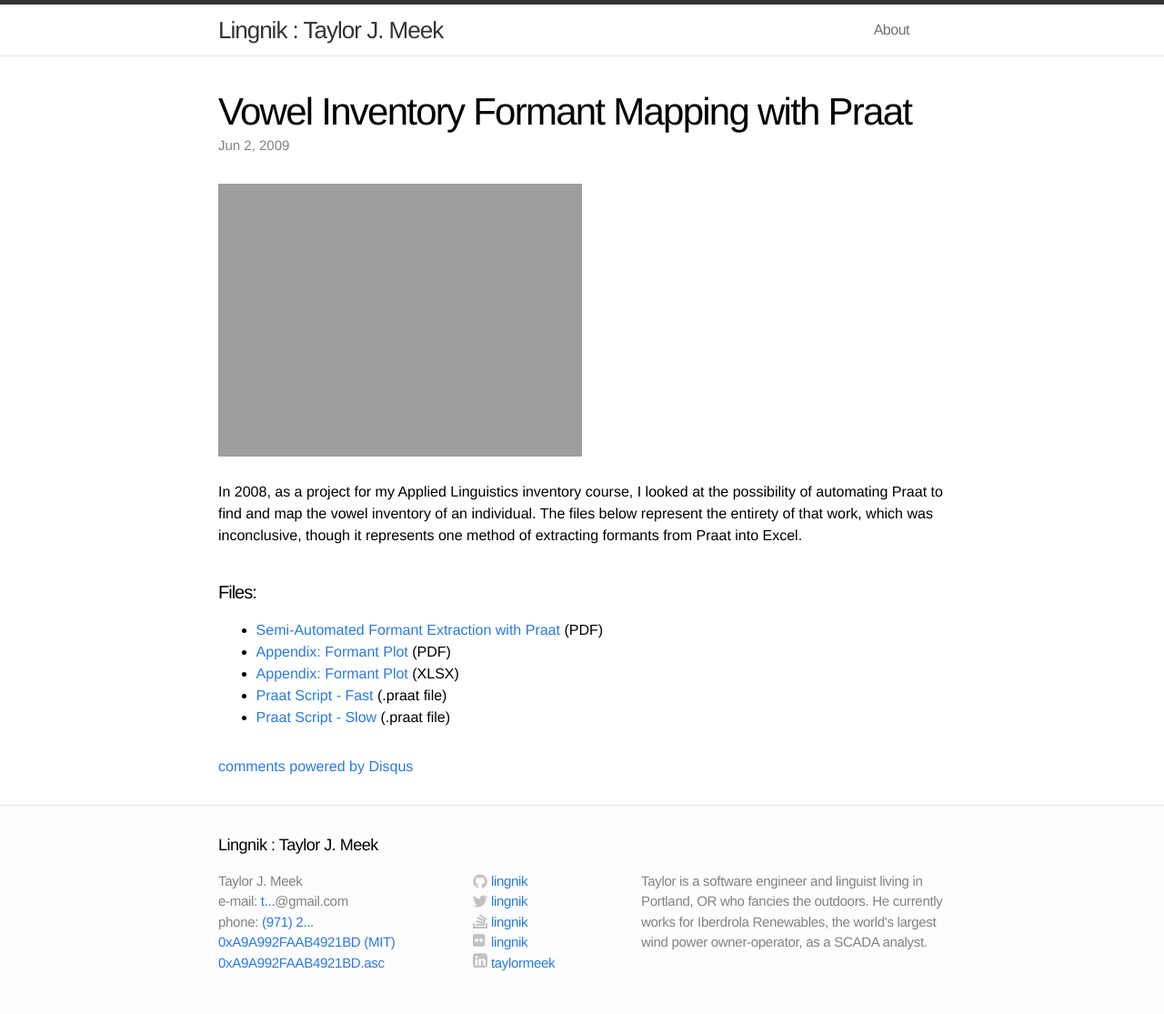
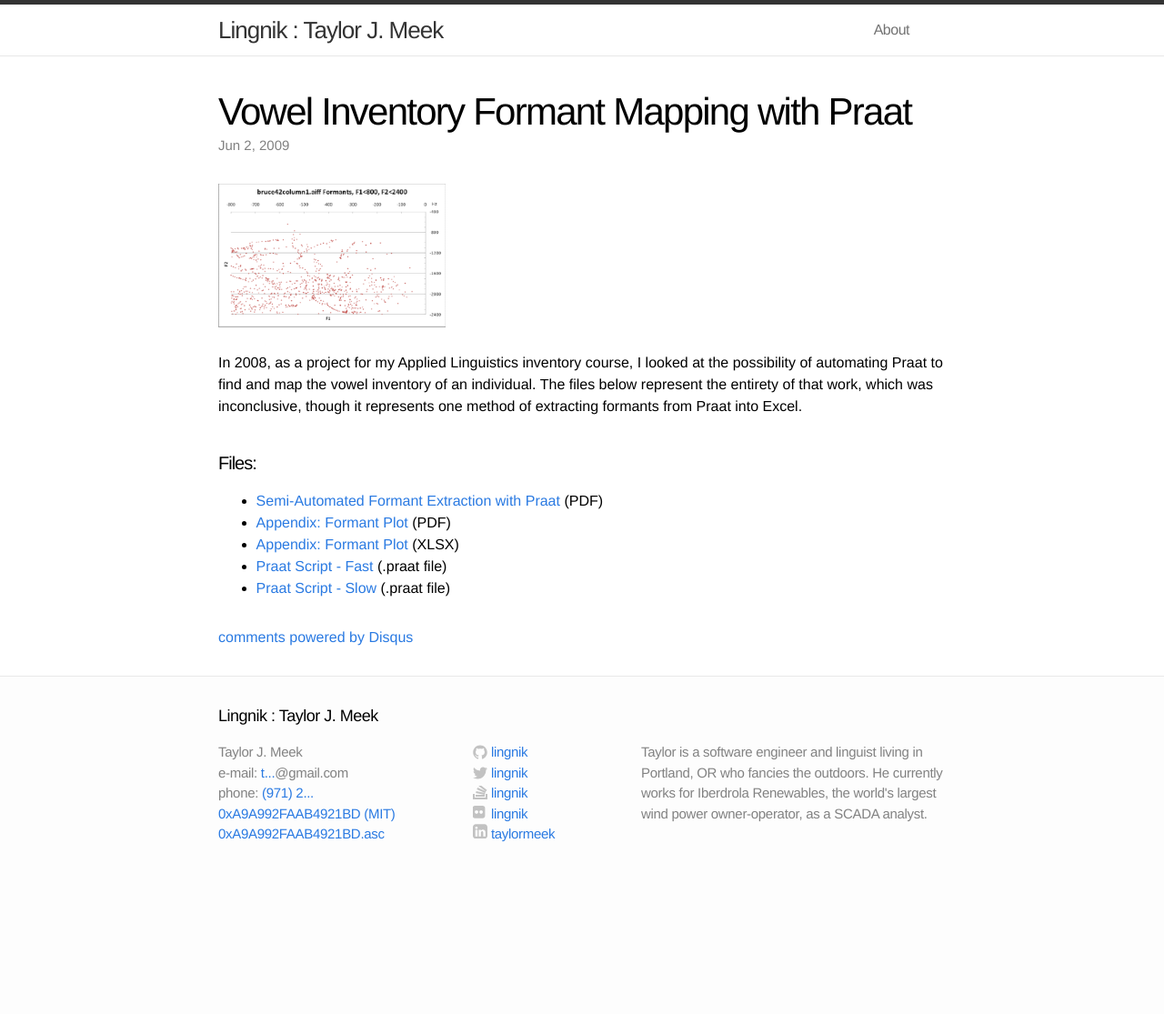
Before and after one commit to Lingnik/lingnik.github.io, a Jekyll site: the page built from _posts/2009-06-03-formant-extraction-with-praat.markdown, in a window 1280 px wide. Shown: the whole page at 91% size. Built offline with Jekyll 4.4.1, drawn with Linux system fonts in a browser that asks for light colours; comment, search, counter and statistics services are not loaded; after the commit the page ends 974 px from its top, so only the background shows below that.

Commit message:
praat image resize

```diff
--- a/_posts/2009-06-03-formant-extraction-with-praat.markdown
+++ b/_posts/2009-06-03-formant-extraction-with-praat.markdown
@@ -5,7 +5,7 @@ date:   2009-06-02 21:49:00
 alias: [/projects/formantinventory/index.html]
 ---
 
-![Praat formant chart](../../../assets/praat.png =250x)
+<img src="../../../assets/praat.png" alt="Praat formant chart" style="width: 250px;" />
 
 In 2008, as a project for my Applied Linguistics inventory course, I looked at the possibility of automating Praat to find and map the vowel inventory of an individual. The files below represent the entirety of that work, which was inconclusive, though it represents one method of extracting formants from Praat into Excel.
 
```
